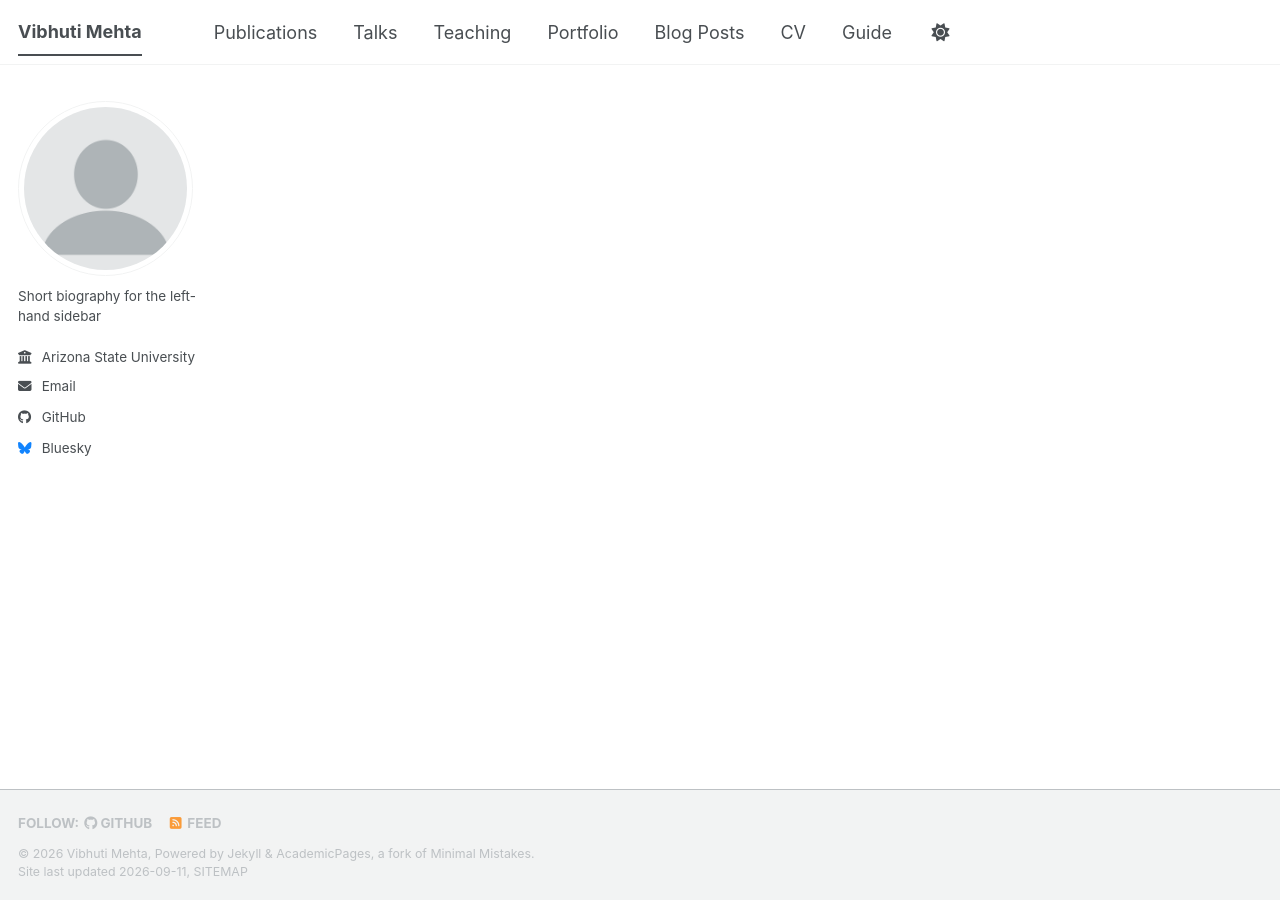
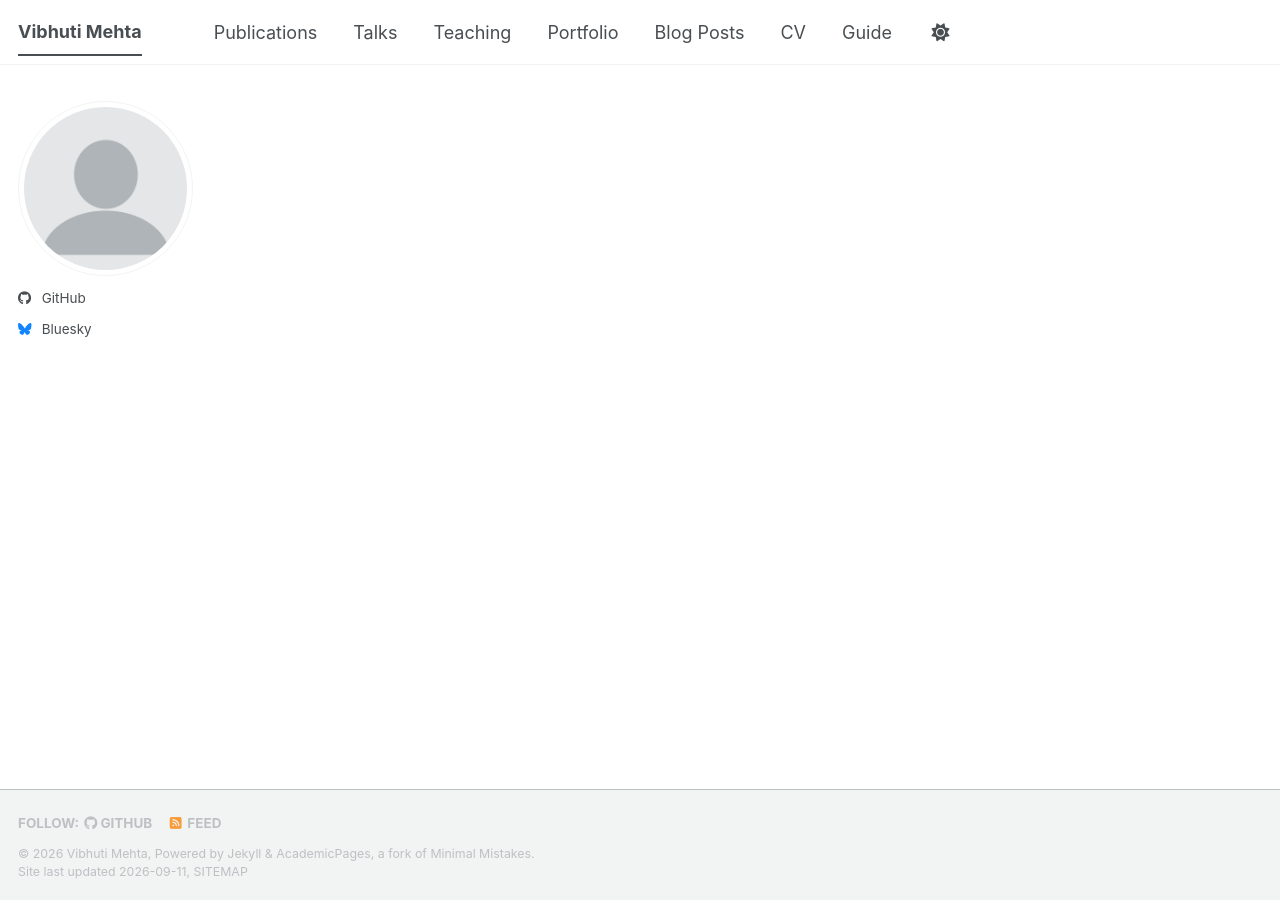
Before and after one commit to vibhuti-mehta/vibhuti-mehta.github.io, a Jekyll site: the page built from _pages/about.md, in a window 1280 px wide. Built offline with Jekyll 4.4.1, drawn with Linux system fonts in a browser that asks for light colours; a style sheet for code colours, icons or effects is not loaded.

Commit message:
Clear personal fields in _config.yml
Removed personal information from the configuration file.

```diff
--- a/_config.yml
+++ b/_config.yml
@@ -26,11 +26,11 @@ author:
   avatar           : "profile.png"
   name             : # empty
   pronouns         : # example: "she/her"
-  bio              : "Short biography for the left-hand sidebar"
+  bio              : #
   location         : # URL
-  employer         : "Arizona State University"
+  employer         : #
   uri              : # URL
-  email            : "vmehta17@asu.edu"
+  email            : #
 
   # Academic websites
   academia         : # URL
```
